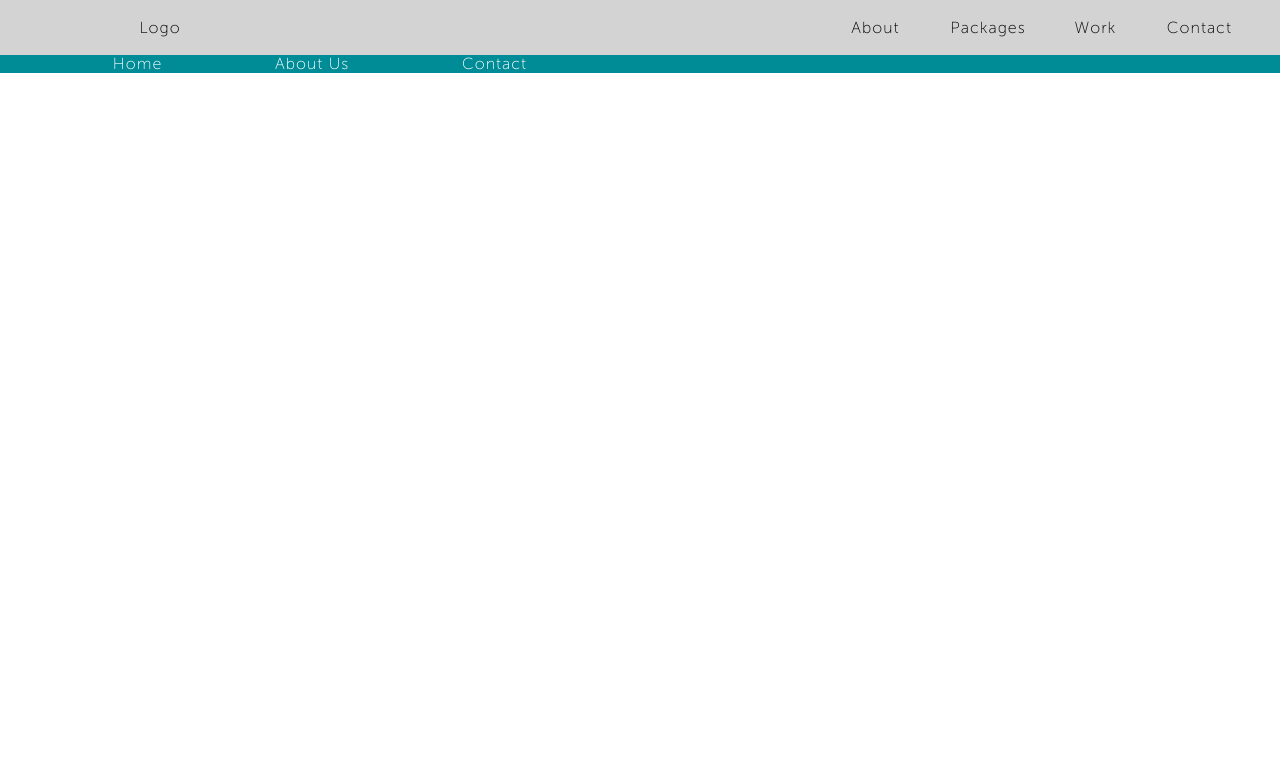
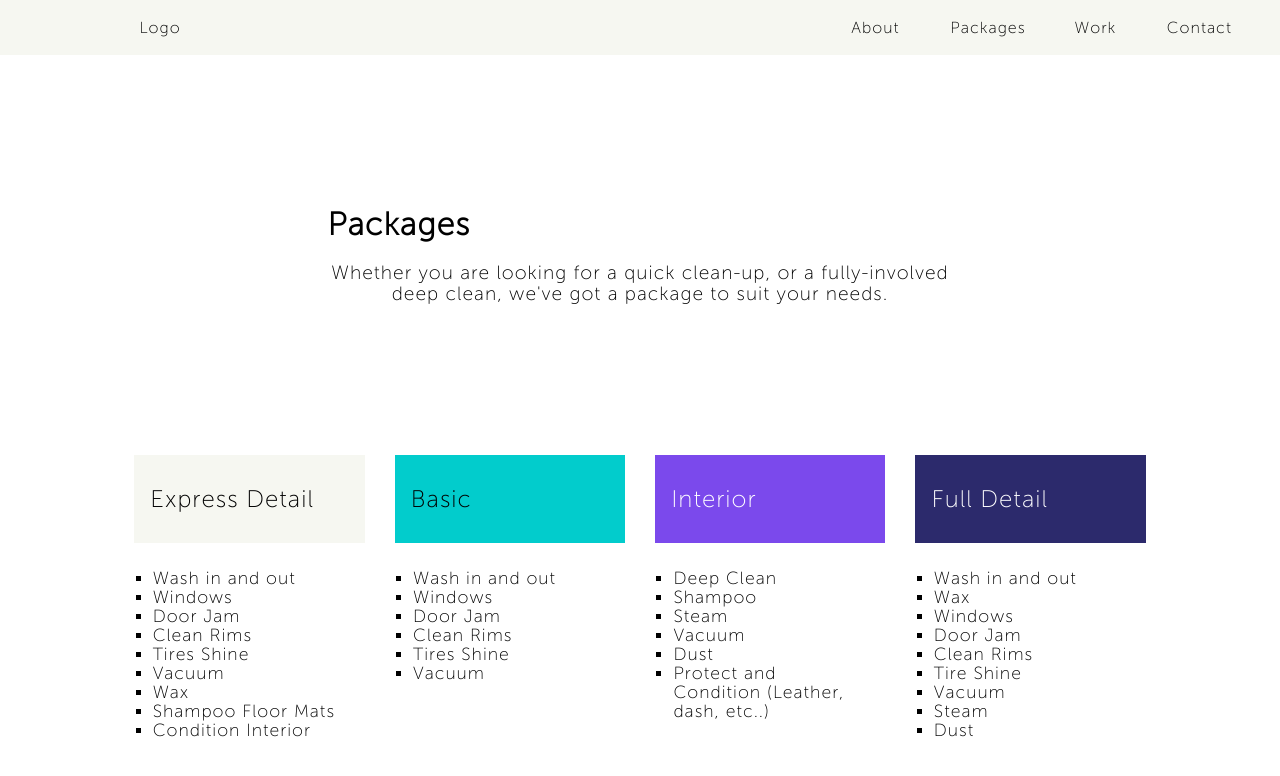
Before and after one commit to jlbroughton88/Heavenly-Details, a React (Create React App) app in the folder client/: page /packages in a window 1280 px wide. Shown: the top 776 px of the page. Built offline with nearby package versions, Linux system fonts and the light colour scheme.

Commit message:
completely changed the styled of packages

```diff
--- a/client/src/components/Banner.js
+++ b/client/src/components/Banner.js
@@ -1,4 +1,5 @@
 import React from 'react'
+import { Link } from "react-router-dom"
 import styled from "styled-components";
 
  const Banner = () => {
@@ -6,7 +7,10 @@ import styled from "styled-components";
         <MotherDiv>
             <Heading>Heavenly Details</Heading>
             <Slogan>Catchy slogan here</Slogan>
-            <CallToAction>Get your free quote!</CallToAction>
+            <CallToActionDiv>
+                <Link to="/contact"><CallToAction1>Contact Us!</CallToAction1></Link>
+                <Link to="/packages"><CallToAction2>Detail Packages</CallToAction2></Link>
+            </CallToActionDiv>
         </MotherDiv>
     )
 }
@@ -14,37 +18,19 @@ import styled from "styled-components";
 export default Banner;
 
 const MotherDiv = styled.div`
-    height: 50%;
+    max-width: 625px;
+    height: 400px;
     display: flex;
     flex-direction: column;
-    justify-content: space-evenly;
-    align-items: center;
+    justify-content: center;
+    align-items: flex-start;
     background: #ffffff;
-
-    @media(max-width: 750px) {
-        height: 45%;
-    }
-
-    @media(max-width: 650px) {
-        height: 40%;
-    }
-
-    @media(max-width: 475px) {
-        height: 35%;
-    }
-
-    @media(max-width: 375px) {
-        height: 30%;
-    }
 `
 
 const Heading = styled.h1`
+    font-size: 3rem;
     margin: 0;
-    font-size: 4rem;
-
-    @media(max-width: 650px) {
-        font-size: 3.5rem;
-    }
+    margin-bottom: 20px;
 
     @media(max-width: 475px) {
         font-size: 2.9rem;
@@ -61,11 +47,9 @@ const Heading = styled.h1`
 
 const Slogan = styled.h3`
     margin: 0;
-    font-size: 2rem;
+    font-size: 1.6rem;
+    margin-bottom: 20px;
 
-    @media(max-width: 650px) {
-        font-size: 1.6rem;
-    }
 
     @media(max-width: 475px) {
         font-size: 1.5rem;
@@ -80,31 +64,47 @@ const Slogan = styled.h3`
     }
 `
 
-const CallToAction = styled.div`
+const CallToActionDiv = styled.div`
+    display: flex;
+    justify-content: flex-start;
+    text-align: center;
+    flex-direction: column;
+    width: 60%;
+    min-width: 436px;
+`
+
+const CallToAction1 = styled.div`
     display: flex;
     justify-content: center;
     text-align: center
-    border: 1px black dotted;
+    border: 2px lightgrey solid;
     background: #008C96;
     color: #ffffff;
-    padding: 9px 12px;
-    font-size: 1.5rem;
-    border-radius: 3px;
-
-    @media(max-width: 650px) {
-        padding: 8px 10px;
-        font-size: 1.2rem;
-    }
-
-    @media(max-width: 475px) {
-        font-size: 1.1rem;
-    }
-
-    @media(max-width: 435px) {
-        font-size: 1rem;
-    }
+    padding: 7px 10px;
+    font-size: 1rem;
+    border-radius: 4px;
+    margin-bottom: 20px;
+    width: 130px;
 
     @media(max-width: 375px) {
         font-size: 0.9rem;
     }
 `
+
+const CallToAction2 = styled.div`
+    display: flex;
+    justify-content: center;
+    text-align: center
+    border: 2px lightgrey solid;
+    background: #ffffff;
+    color: #008C96;
+    padding: 7px 10px;
+    font-size: 1rem;
+    border-radius: 4px;
+    width: 130px;
+
+
+    @media(max-width: 375px) {
+        font-size: 0.9rem;
+    }
+`
--- a/client/src/components/BurgerMenu/BurgerMenu.css
+++ b/client/src/components/BurgerMenu/BurgerMenu.css
@@ -17,7 +17,7 @@
       border: none;
     }
 
-    @media(min-width: 501px) {
+    @media(min-width: 651px) {
       .bm-burger-button{ display: none; }
   }
 
@@ -81,7 +81,7 @@
       margin-left: 31%;
 
     }
-    @media(min-width: 501px) {
+    @media(min-width: 651px) {
       .bm-overlay{ display: none; }
   }
 
--- a/client/src/components/FAQ.js
+++ b/client/src/components/FAQ.js
@@ -10,6 +10,8 @@ const FAQ = () => {
                 </FaqDiv>
             </FaqRow>
             <Rows>
+
+
                 <Row>
                     <HeadRow>
                         <HeadDiv>
@@ -20,6 +22,8 @@ const FAQ = () => {
                         <Para></Para>
                     </ParaDiv>
                 </Row>
+
+
                 <Row>
                     <HeadRow>
                         <HeadDiv>
@@ -31,24 +35,26 @@ const FAQ = () => {
                         <Para></Para>
                     </ParaDiv>
                 </Row>
+
+
                 <Row>
                     <HeadRow>
                         <HeadDiv>
                             <Head>Why not use a drive-thru carwash?</Head>
                         </HeadDiv>
                     </HeadRow>
-
                     <ParaDiv>
                         <Para></Para>
                     </ParaDiv>
                 </Row>
+
+
                 <Row>
                     <HeadRow>
                         <HeadDiv>
                             <Head>Will I have to drop my car off?</Head>
                         </HeadDiv>
                     </HeadRow>
-
                     <ParaDiv>
                         <Para></Para>
                     </ParaDiv>
@@ -62,136 +68,40 @@ const FAQ = () => {
 export default FAQ;
 
 const MotherDiv = styled.div`
-    height: 60%;
-    width: 100%;
+    max-width: 625px;
+    height: 400px;
     display: flex;
     flex-direction: column;
-    justify-content: space-evenly;
+    justify-content: center;
     align-items: center;
-    background: #f8f9fb;
-    padding-top: 2.5%;
-    padding-bottom: 2.5%;
 
-    @media(max-width: 750px) {
-        height: 70%;
-    }
-
-    @media(max-width: 650px) {
-    }
-
-    @media(max-width: 475px) {
-        padding-bottom: 10%;
-        padding-top: 6%;
-    }
 `
 
 // FAQ
 const FaqRow = styled.div`
-    height: 20%;
-    width: 100%;
-    display: flex;
-    align-items: center;
-    justify-content: flex-start;
+display: flex;
+justify-content: flex-start;
 `
 
-const FaqDiv = styled.div`
-    display: flex;
-    align-items: center;
-    justify-content: center;
-    width: 33%;
+const FaqDiv = styled.div``
 
-    @media(max-width: 500px) {
-        width: initial;
-        margin: 0;
-        left: 0;
-        padding: 3px 16px;
-        border: 1px solid #008C96;
-        border-left: none;
-        background: #f8f9fb;
-    }
-`
-
-const FaqHead = styled.h3`
-    font-size: 3rem;
-    margin: 0;
-    border-bottom: 1px solid #008C96;
-
-    @media(max-width: 500px) {
-        border-bottom: none;
-        font-size: 2.6rem;
-    }
-`
+const FaqHead = styled.h3``
 
 // ROWS
-const Rows = styled.div`
-    width: 100%;
-    height: 80%;
-    display: flex;
-    flex-direction: column;
-    justify-content: space-around;
-`
+const Rows = styled.div``
 
 const Row = styled.div`
-    margin-top: 2.5%;
-    margin-bottom: 2.5%;
-    display: flex;
-    flex-direction: column;
-    justify-content: center;
-    align-items: center;
-    width: 100%;
 `
 
 const HeadRow = styled.div`
-    width: 100%;
+display: flex;
+justify-content: flex-start;
 `
 
-const HeadDiv = styled.div`
-    display: flex;
-    justify-content: flex-start;
-    width: 50%;
-    margin-left: 13%;
+const HeadDiv = styled.div``
 
-    @media(max-width: 800px) {
-        width: 65%;
-    }
+const Head = styled.h3``
 
-    @media(max-width: 600px) {
-        width: 100%;
-        justify-content: center;
-        margin-left: 0;
-    }
+const ParaDiv = styled.div``
 
-    @media(max-width: 500px) {
-        justify-content: flex-start;
-        font-size: 1.4rem;
-        width: 95%;
-        margin-left: 5%;
-    }
-
-`
-
-const Head = styled.h3`
-    align-self: flex-start;
-    font-size: 1.6rem
-    margin: 0;
-
-    @media(max-width: 500px) {
-        font-size: 1.4rem;
-    }
-`
-
-const ParaDiv = styled.div`
-    padding-left:17.5%;
-    padding-right: 17.5%;
-    margin: 0;
-    margin-top: 1%;
-
-    @media(max-width: 600px) {
-        text-align: center;
-    }
-`
-
-const Para = styled.p`
-    font-size: 1.2rem;
-    margin: 0;
-`
+const Para = styled.p``
--- a/client/src/components/Footer.js
+++ b/client/src/components/Footer.js
@@ -16,7 +16,8 @@ const Footer = () => {
 export default Footer;
 
 const MotherDiv = styled.footer`
-    height: 5%;
+    height: 60px;
+    width: 100%;
     background: #008C96;
     color: #ffffff;
     display: flex;
--- a/client/src/components/NavBar.js
+++ b/client/src/components/NavBar.js
@@ -43,7 +43,7 @@ const MotherDiv = styled.nav`
     flex-direction: row;
     height: 7.5%;
     width: 100%;
-    background: lightgrey;
+    background: #f6f7f1;
     min-height: 55px;
 `
 const LeftDiv = styled.div`
@@ -76,9 +76,14 @@ const NavLinks = styled.div`
     justify-content: space-evenly;
     align-items: center;
 
-    @media(max-width: 500px) {
-        width: 75%;
+    @media(max-width: 850px) {
+        width: 60%;
     }
+
+    @media(max-width: 750px) {
+        width: 65%;
+    }
+
 `
 
 const AboutLink = styled.p`
--- /dev/null
+++ b/client/src/components/PackagesList.js
@@ -0,0 +1,161 @@
+import React from 'react'
+import styled from "styled-components"
+
+const PackagesList = () => {
+    return (
+        <MotherDiv>
+            <PackagesDiv>
+
+                <Package>
+                    <PackageHeadDiv className="p1">
+                        <PackageHead >Express Detail</PackageHead>
+                    </PackageHeadDiv>
+                    <DetailListDiv>
+                        <DetailList>
+                            <Detail>Wash in and out</Detail>
+                            <Detail>Windows</Detail>
+                            <Detail>Door Jam</Detail>
+                            <Detail>Clean Rims</Detail>
+                            <Detail>Tires Shine</Detail>
+                            <Detail>Vacuum</Detail>
+                            <Detail>Wax</Detail>
+                            <Detail>Shampoo Floor Mats</Detail>
+                            <Detail>Condition Interior</Detail>
+                        </DetailList>
+                    </DetailListDiv>
+                </Package>
+
+
+                <Package>
+                    <PackageHeadDiv className="p2">
+                        <PackageHead >Basic</PackageHead>
+                    </PackageHeadDiv>
+                    <DetailListDiv>
+                        <DetailList>
+                            <Detail>Wash in and out</Detail>
+                            <Detail>Windows</Detail>
+                            <Detail>Door Jam</Detail>
+                            <Detail>Clean Rims</Detail>
+                            <Detail>Tires Shine</Detail>
+                            <Detail>Vacuum</Detail>
+                        </DetailList>
+                    </DetailListDiv>
+                </Package>
+
+
+                <Package>
+                    <PackageHeadDiv className="p3">
+                        <PackageHead >Interior</PackageHead>
+                    </PackageHeadDiv>
+                    <DetailListDiv>
+                        <DetailList>
+                            <Detail>Deep Clean</Detail>
+                            <Detail>Shampoo</Detail>
+                            <Detail>Steam</Detail>
+                            <Detail>Vacuum</Detail>
+                            <Detail>Dust</Detail>
+                            <Detail>Protect and Condition (Leather, dash, etc..)</Detail>
+                        </DetailList>
+                    </DetailListDiv>
+                </Package>
+
+
+                <Package>
+                    <PackageHeadDiv className="p4">
+                        <PackageHead >Full Detail</PackageHead>
+                    </PackageHeadDiv>
+                    <DetailListDiv>
+                        <DetailList>
+                            <Detail>Wash in and out</Detail>
+                            <Detail>Wax</Detail>
+                            <Detail>Windows</Detail>
+                            <Detail>Door Jam</Detail>
+                            <Detail>Clean Rims</Detail>
+                            <Detail>Tire Shine</Detail>
+                            <Detail>Vacuum</Detail>
+                            <Detail>Steam</Detail>
+                            <Detail>Dust</Detail>
+                        </DetailList>
+                    </DetailListDiv>
+                </Package>
+
+            </PackagesDiv>
+        </MotherDiv>
+    )
+}
+
+export default PackagesList;
+
+const MotherDiv = styled.div`
+    width: 80%;
+    display: flex;
+    justify-content: center;
+    align-items: center;
+`
+
+const PackagesDiv = styled.div`
+    height: 100%;
+    width: 100%;
+    display: inline-grid;
+
+    grid-template-columns: 22.5% 22.5% 22.5% 22.5%;
+    grid-gap: 30px;
+    justify-content: center;
+
+    @media(max-width: 1150px) {
+        grid-template-columns: 50% 50%;
+    }
+
+    @media(max-width: 650px) {
+        grid-template-columns: 100%;
+    }
+`
+
+const Package = styled.div`
+    min-width: 220px;
+`
+
+const PackageHeadDiv = styled.div`
+    display: flex;
+    max-width: 240px;
+    justify-content: start;
+    align-items: center;
+    padding-left: 7%;
+    padding-right: 7%;
+    height: 88px;
+
+
+    @media(max-width: 1150px) {
+        max-width: initial;
+    }
+
+    @media(max-width: 650px) {
+        max-width: initial;
+    }
+`
+
+const PackageHead = styled.div`
+    font-size: 1.5rem;
+`
+
+const DetailListDiv = styled.div`
+    width: 100%;
+`
+
+const DetailList = styled.ul`
+    text-align: start;
+    padding: 8%;
+    padding-top: 10px;
+    padding-bottom: 10px;
+    list-style-type: square;
+
+    @media(max-width: 650px) {
+        padding: 4%;
+        padding-top: 10px;
+        padding-bottom: 10px;
+    }
+`
+
+const Detail = styled.li`
+    font-size: 1.1rem;
+`
--- /dev/null
+++ b/client/src/components/PackagesPrompt.js
@@ -0,0 +1,39 @@
+import React from 'react'
+import styled from "styled-components"
+
+const PackagesPrompt = () => {
+    return (
+        <MotherDiv>
+            <Head>Packages</Head>
+            <Para>Whether you are looking for a quick clean-up, or a fully-involved deep clean, we've got a package to suit your needs.</Para>
+        </MotherDiv>
+    )
+}
+
+export default PackagesPrompt;
+
+const MotherDiv = styled.div`
+    display: flex;
+    flex-direction: column;
+    justify-content: center;
+    align-items: flex-start;
+    max-width: 625px;
+    height: 400px;
+    margin: 0;
+
+    @media(max-width: 830px) {
+        width: 75%;
+    }
+`
+
+const Head = styled.h2`
+    font-size: 2rem;
+    font-weight: heavier;
+    margin: 0;
+    margin-bottom: 20px;
+`
+
+const Para = styled.p`
+    font-size: 1.2rem;
+    margin: 0;
+`
--- a/client/src/components/Testamonial.js
+++ b/client/src/components/Testamonial.js
@@ -9,7 +9,6 @@ const Testamonial = () => {
                 <HeadDiv>
                     <Head>"It looks brand new!"</Head>
                 </HeadDiv>
-
             </Container>
         </MotherDiv>
     )
@@ -18,7 +17,8 @@ const Testamonial = () => {
 export default Testamonial;
 
 const MotherDiv = styled.div`
-    height: 30%;
+    height: 400px;
+    width: 100%;
     display: flex;
     flex-direction: column;
     justify-content: space-evenly;
--- a/client/src/components/pages/Home.js
+++ b/client/src/components/pages/Home.js
@@ -21,5 +21,7 @@ const Home = () => {
 export default Home;
 
 const MotherDiv = styled.div`
-    height: 100%;
+    display: flex;
+    flex-direction: column;
+    align-items: center;
 `
--- a/client/src/components/pages/Packages.js
+++ b/client/src/components/pages/Packages.js
@@ -1,17 +1,32 @@
 import React from 'react';
 import NavBar from "../NavBar";
 import Footer from "../Footer";
+import PackagesPrompt from "../PackagesPrompt";
+import PackagesList from '../PackagesList';
 import styled from "styled-components";
+
 
 const Packages = () => {
     return (
         <MotherDiv>
-            <NavBar/>
-            <Footer/>
+            <NavBar />
+            <Container>
+                <PackagesPrompt />
+                <PackagesList />
+            </Container>
         </MotherDiv>
     )
 }
 
 export default Packages;
 
-const MotherDiv = styled.div``
+const MotherDiv = styled.div`
+`
+
+const Container = styled.div`
+display: flex;
+justify-content: space-evenly;
+align-items: center;
+text-align: center;
+flex-direction: column;
+`
--- a/client/src/index.css
+++ b/client/src/index.css
@@ -30,14 +30,20 @@ a{
     src: url("./components/fonts/museoSans.ttf") format("TrueType");
   }
 
-@media(min-width: 501px) {
+@media(min-width: 651px) {
     .normalNav{ display: inline-block};
     .link{ display: inline-block };
     .hamburgerMenu{ display: none; };
 }
 
-@media(max-width: 500px) {
+@media(max-width: 650px) {
     .link{ display: none }
     .normalNav{ display: none; };
     .hamburgerMenu{ display: inline-block; }
 }
+
+/* PACKAGES */
+.p1{ background: #f6f7f1; }
+.p2{ background: #02cccc }
+.p3{ background: #7b49ec; color: #ffffff}
+.p4{ background: #2c2a6c; color: #ffffff}
```
Also changed, not shown: 12 other files (tests, documents, lock files or other folders).
